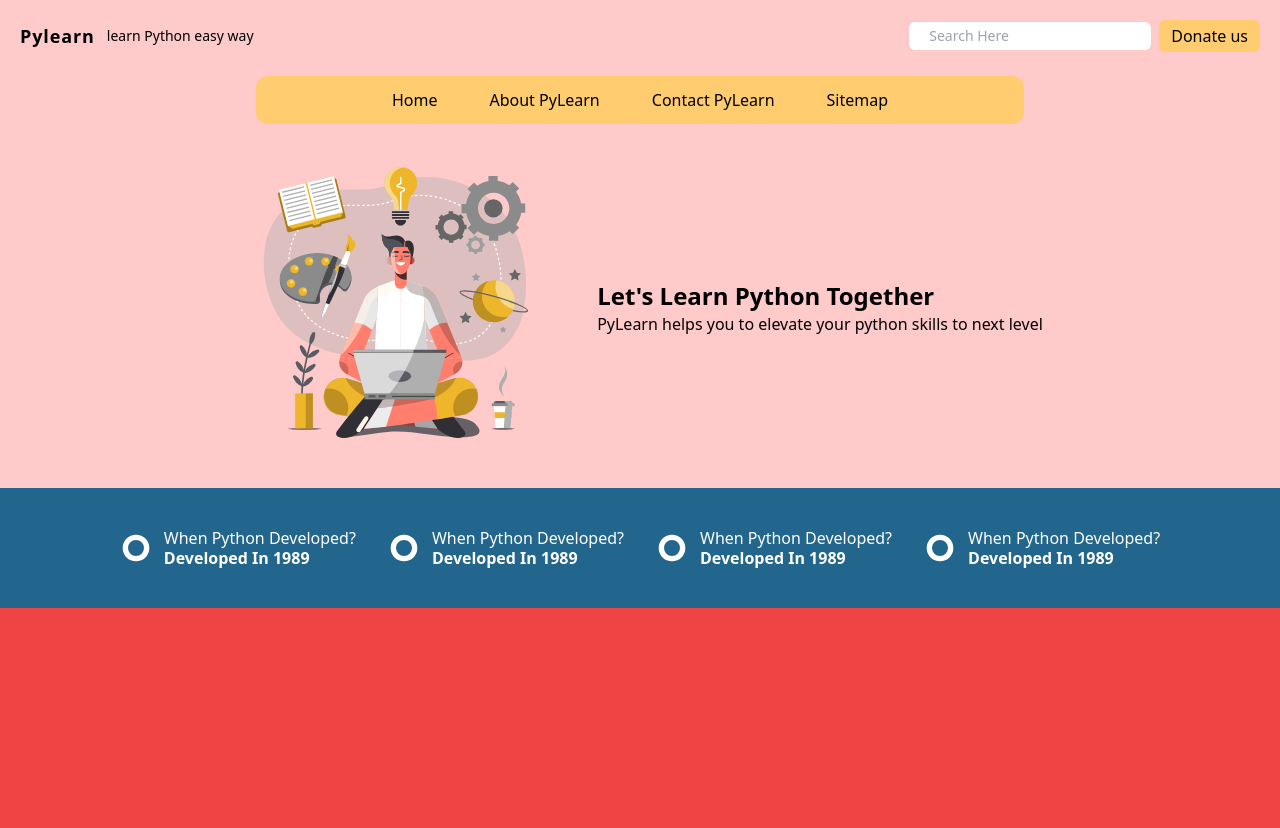
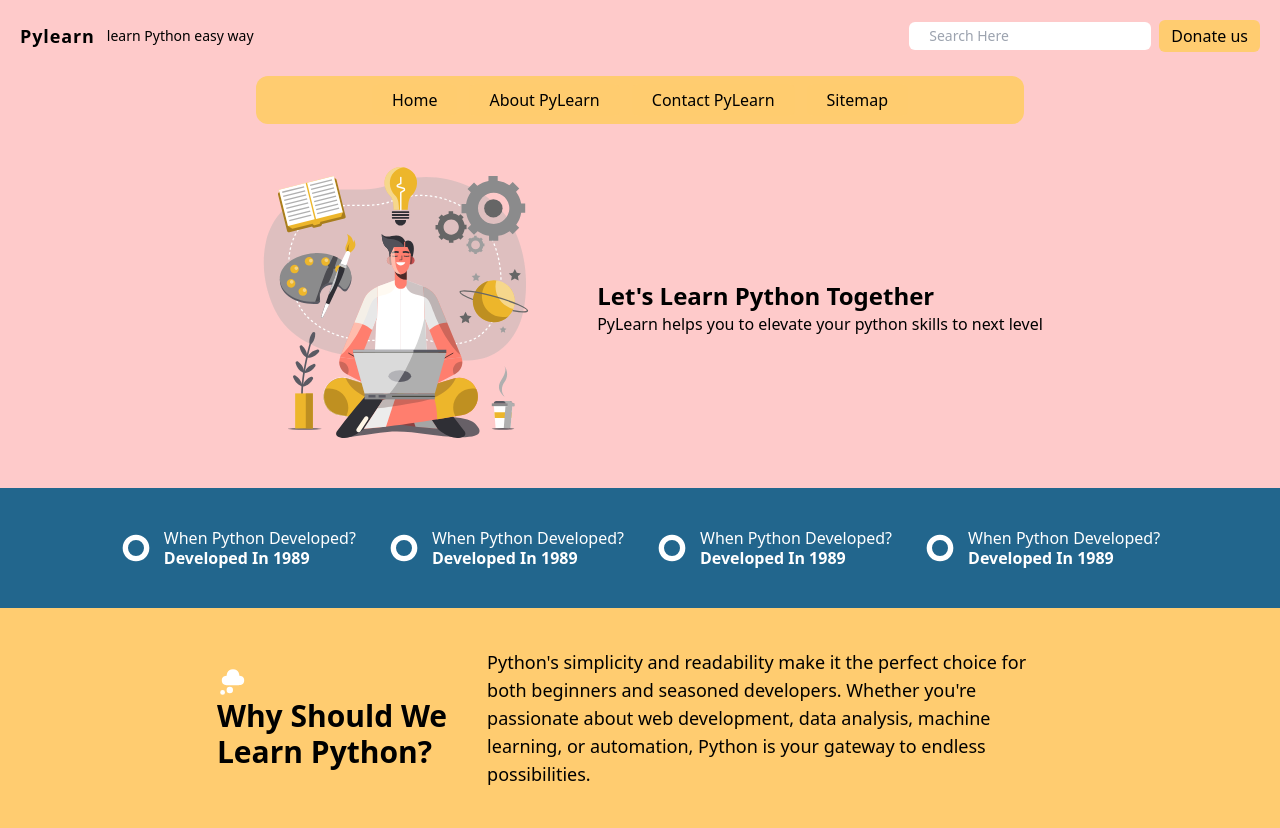
Before and after one commit to mshajid/pylearn-landing-page, a website built with Vite: page index.html in a window 1280 px wide. Before the commit the page ends 800 px from the top, so only its background shows below. Built offline with nearby package versions, Linux system fonts and the light colour scheme.

Commit message:
Why should we learn section w/o content

```diff
--- a/index.html
+++ b/index.html
@@ -77,6 +77,7 @@
         </div>
       </section>
     </div>
+
     <!-- ! Python Statistics Starts Here -->
     <section class="bg-[#22668D] px-5 py-10">
       <div class="flex justify-center items-center gap-x-8">
@@ -158,6 +159,23 @@
         </div>
       </div>
     </section>
+
+    <!-- ! Why Should We Learn Section Starts Here -->
+    <section class="px-5 py-10 bg-[#FFCC70]">
+      <div class="flex items-center justify-center gap-x-10">
+        <div>
+          <div>
+            <svg xmlns="http://www.w3.org/2000/svg" width="32" height="32" viewBox="0 0 20 20"><path fill="white" d="M7.695 2.642C8.28 2.242 9.038 2 10 2c.962 0 1.72.242 2.305.642a3.54 3.54 0 0 1 1.21 1.46c.33.706.436 1.437.47 1.915c.647.048 1.31.203 1.855.567C16.558 7.063 17 7.854 17 9c0 1.17-.438 1.966-1.164 2.44c-.685.448-1.555.56-2.336.56h-7c-.79 0-1.657-.129-2.34-.584C3.442 10.937 3 10.146 3 9s.442-1.937 1.16-2.416c.545-.364 1.208-.519 1.856-.567c.033-.478.138-1.209.468-1.916a3.555 3.555 0 0 1 1.21-1.46ZM10 15a2 2 0 1 1-4 0a2 2 0 0 1 4 0Zm-5 1.5a1.5 1.5 0 1 1-3 0a1.5 1.5 0 0 1 3 0Z"/></svg>
+          </div>
+          <h2 class="text-3xl font-bold">Why Should We <br>Learn Python?</h2>
+        </div>
+        <div class="max-w-xl">
+          <!-- <img src="./public/assets/new hero img.svg" class="w-56"> -->
+          <h2 class="text-lg font-light">Python's simplicity and readability make it the perfect choice for both beginners and seasoned developers. Whether you're passionate about web development, data analysis, machine learning, or automation, Python is your gateway to endless possibilities.</h2>
+        </div>
+      </div>
+    </section>
+
   </body>
 </html>
 
```
Also changed, not shown: public/assets/new hero img.svg (added).
